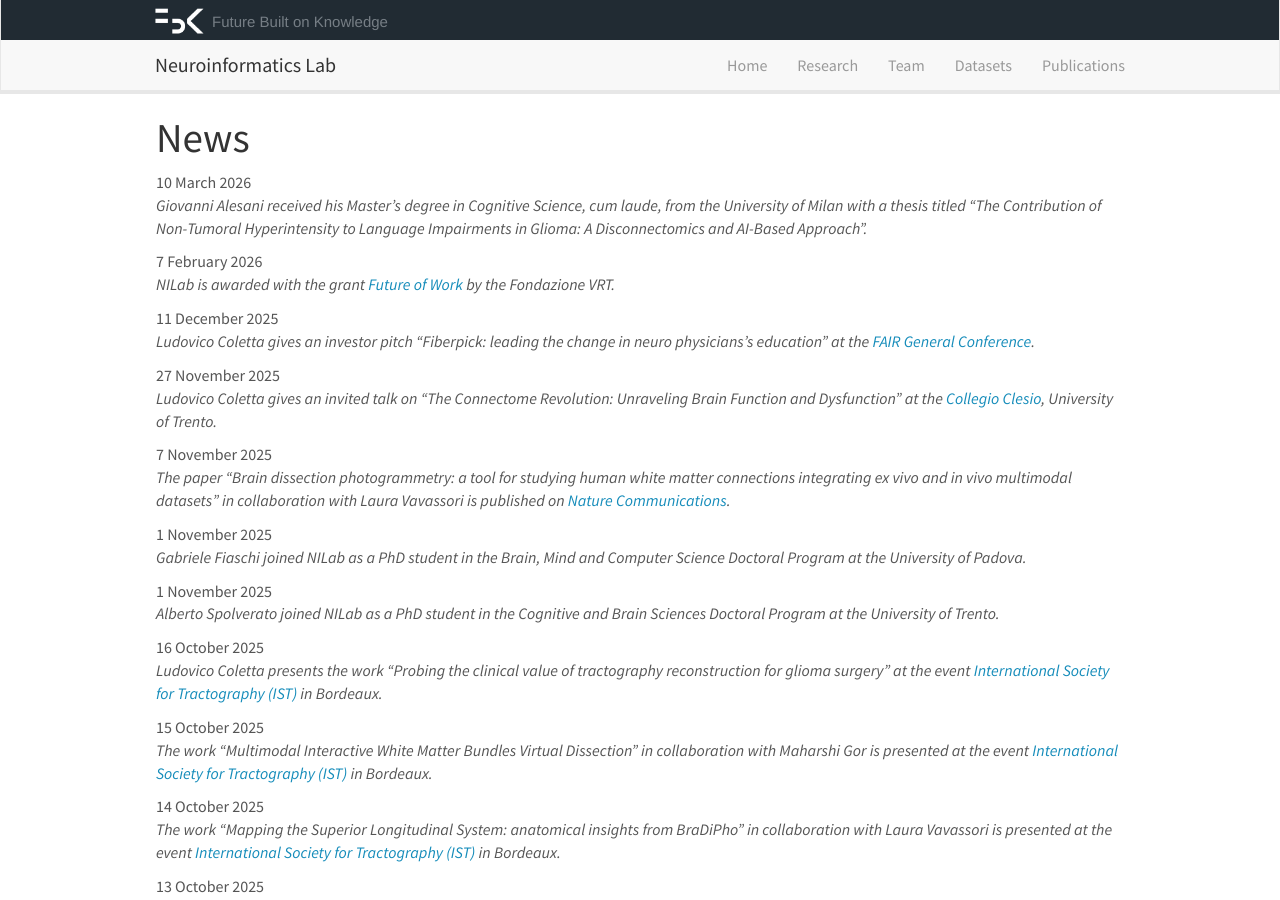
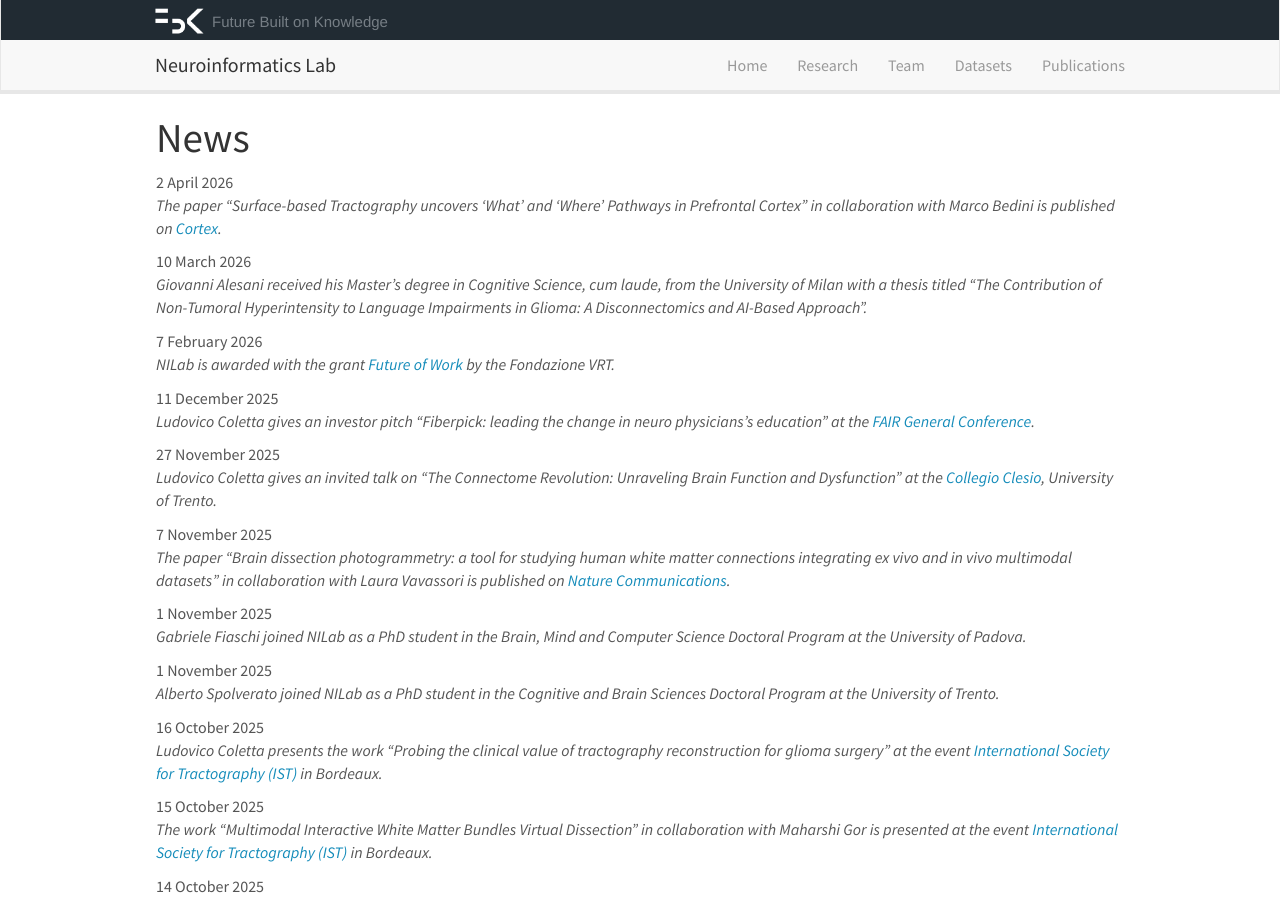
Before and after one commit to FBK-NILab/FBK-NILab.github.io, a Jekyll site: the page built from _pages/allnews.md, in a window 1280 px wide and 900 px high. Built offline with Jekyll 4.4.1, drawn with Linux system fonts in a browser that asks for light colours; nearby versions of some CDN libraries.

Commit message:
Update news.yml

```diff
--- a/_data/news.yml
+++ b/_data/news.yml
@@ -1,3 +1,7 @@
+
+- date: 2 April 2026
+  headline: |
+    The paper “Surface-based Tractography uncovers ‘What’ and ‘Where’ Pathways in Prefrontal Cortex” in collaboration with Marco Bedini is published on <a href='https://doi.org/10.1016/j.cortex.2026.03.016'>Cortex</a>.
 
 - date: 10 March 2026
   headline: |
```
